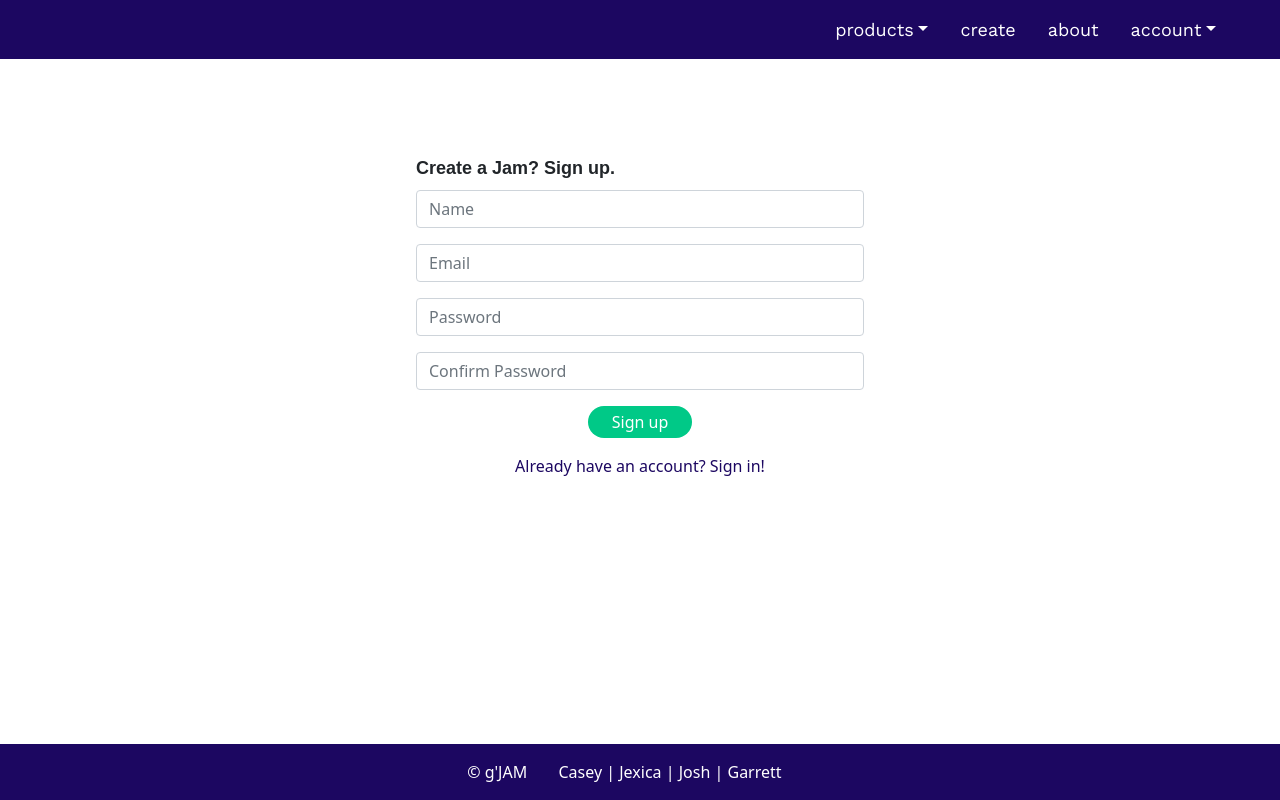
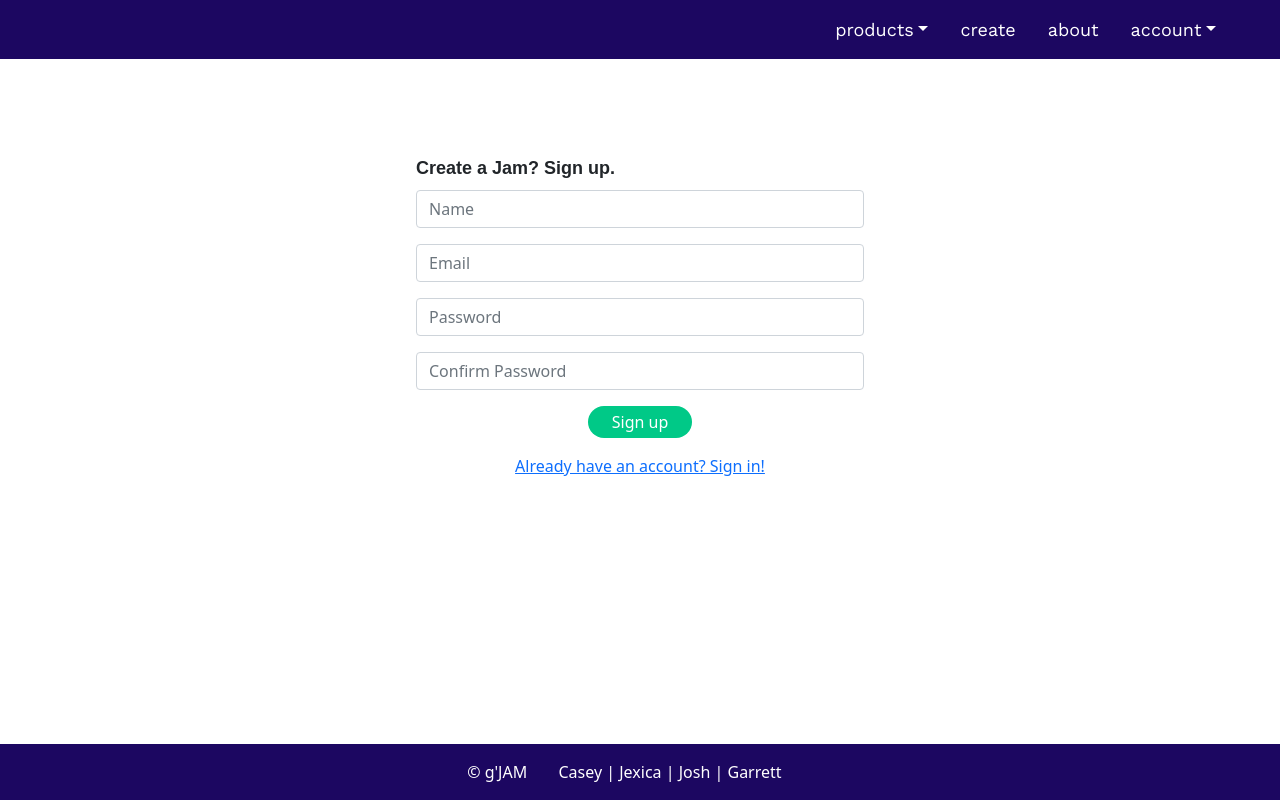
Before and after one commit to xicaz/gjam-app, a React (Create React App) app in the folder client/: page /signup in a window 1280 px wide. Built offline with nearby package versions, Linux system fonts and the light colour scheme.

Commit message:
sign-in/sign-up specificity

```diff
--- a/client/src/screens/SignIn/SignIn.css
+++ b/client/src/screens/SignIn/SignIn.css
@@ -1,4 +1,4 @@
-.form-container {
+.form-container.sign-in {
   width: 55%;
   padding: 5% 10% 5%;
   margin: 2rem auto;
@@ -16,21 +16,19 @@
   padding: 0.25rem 1.5rem 0.25rem;
 }
 
-#link {
+.form-container.sign-in #link {
   display: block;
   margin: 1rem 0 0;
   text-align: center;
-  text-decoration: none;
-  color: #1c0761;
 }
 
-#link a {
+.form-container.sign-in #link a {
   text-decoration: none;
   color: #1c0761;
 }
 
 @media screen and (max-width: 768px) {
-  .form-container {
+  .form-container.sign-in {
     width: 100%;
   }
 }
--- a/client/src/screens/SignIn/SignIn.jsx
+++ b/client/src/screens/SignIn/SignIn.jsx
@@ -46,7 +46,7 @@ export default function SignIn(props) {
 
   return (
     <Layout user={props.user}>
-      <Form className="form-container" onSubmit={onSignIn}>
+      <Form className="form-container sign-in" onSubmit={onSignIn}>
         <Form.Group className="mb-3" controlId="signInEmail">
           <Form.Label>Sign In</Form.Label>
           <Form.Control
--- a/client/src/screens/SignUp/SignUp.css
+++ b/client/src/screens/SignUp/SignUp.css
@@ -1,6 +1,7 @@
-a #link {
-  text-decoration: none;
-  color: #1c0761;
+.form-container.sign-up {
+  width: 55%;
+  padding: 5% 10% 5%;
+  margin: 2rem auto;
 }
 
 .btn {
@@ -15,6 +16,19 @@ a #link {
   padding: 0.25rem 1.5rem 0.25rem;
 }
 
+.form-container.sign-up #link {
+  display: block;
+  margin: 1rem 0 0;
+  text-align: center;
+}
+
+.form-container.sign-up #link a {
+  text-decoration: none;
+  color: #1c0761;
+}
+
 @media screen and (max-width: 768px) {
-
+  .form-container.sign-up {
+    width: 100%;
+  }
 }
--- a/client/src/screens/SignUp/SignUp.jsx
+++ b/client/src/screens/SignUp/SignUp.jsx
@@ -56,7 +56,7 @@ export default function SignUp(props) {
 
   return (
     <Layout user={props.user}>
-      <Form className="form-container" onSubmit={onSignUp}>
+      <Form className="form-container sign-up" onSubmit={onSignUp}>
         <Form.Group className="mb-3" controlId="signUpName">
           <Form.Label>Create a Jam? Sign up.</Form.Label>
           <Form.Control
```
